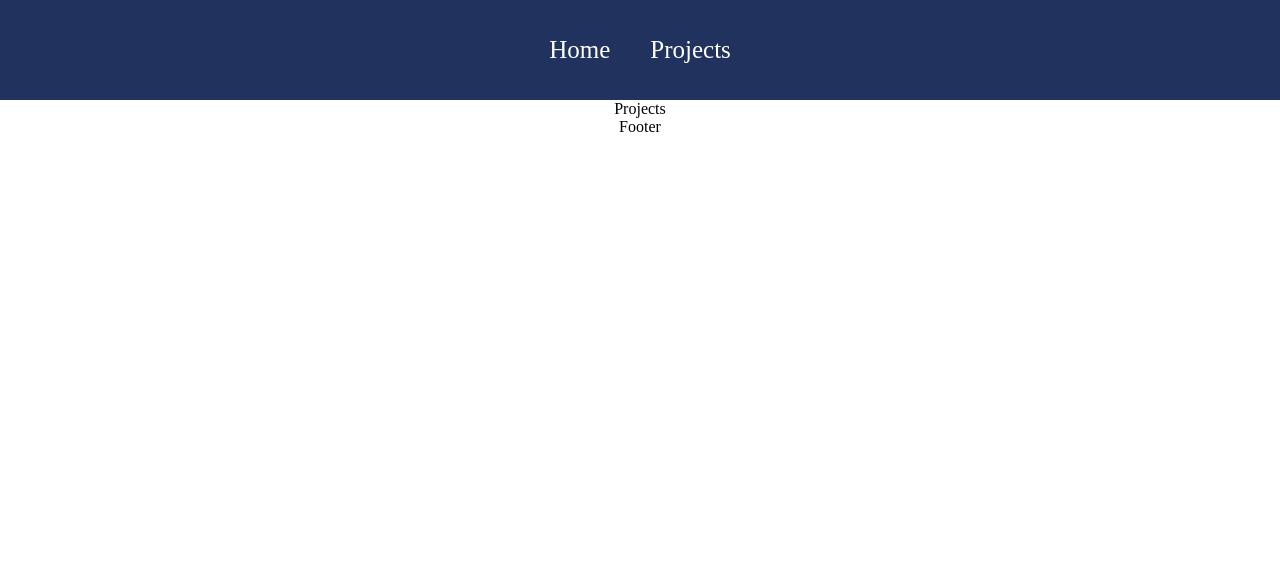
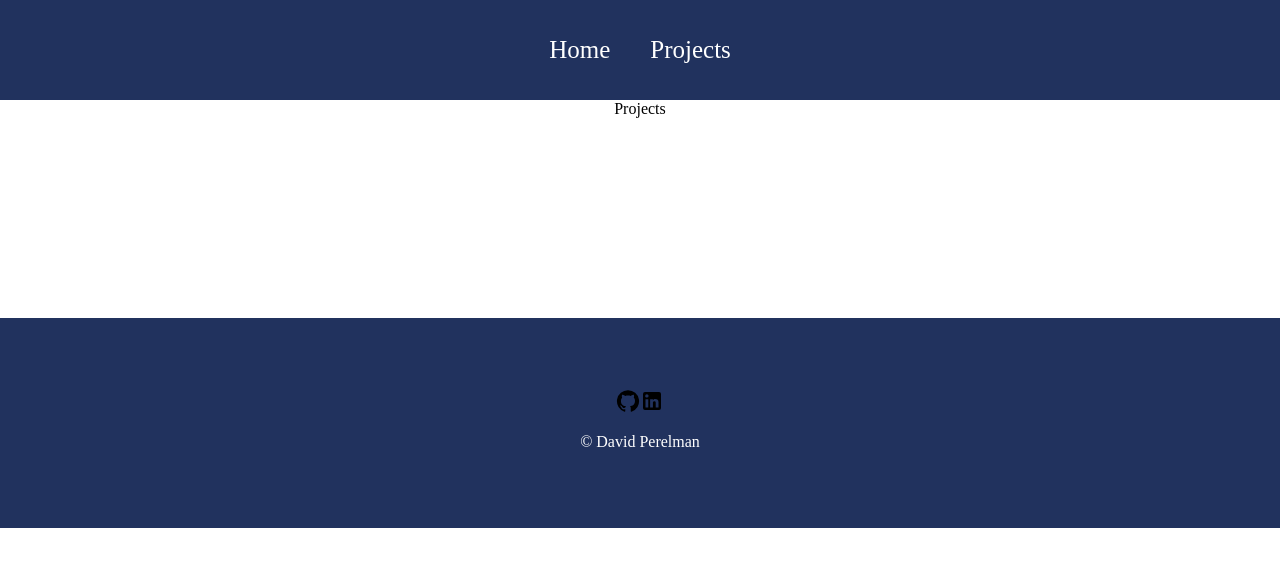
Before and after one commit to DavidPerelman/my-portfolio, a React (Create React App) app: page /projects in a window 1280 px wide. Shown: the top 566 px of the page. Built offline with nearby package versions, Linux system fonts and the light colour scheme.

Commit message:
setup Footer.css

```diff
--- a/src/components/Footer.js
+++ b/src/components/Footer.js
@@ -1,7 +1,23 @@
 import React from 'react';
+import {
+  Facebook,
+  GitHub,
+  Instagram,
+  LinkedIn,
+  Twitter,
+} from '@mui/icons-material';
+import '../styles/Footer.css';
 
 const Footer = () => {
-  return <div>Footer</div>;
+  return (
+    <div className='footer'>
+      <div>
+        <GitHub />
+        <LinkedIn />
+      </div>
+      <p>&copy; David Perelman</p>
+    </div>
+  );
 };
 
 export default Footer;
--- /dev/null
+++ b/src/styles/Footer.css
@@ -0,0 +1,28 @@
+.footer {
+  width: 100%;
+  height: 200px;
+  background: #21325e;
+  display: flex;
+  justify-content: center;
+  align-items: center;
+  flex-direction: column;
+  padding-top: 10px;
+  margin-top: 200px;
+}
+
+.socialMedia svg {
+  color: white;
+  margin: 20px;
+  font-size: 70px;
+  cursor: pointer;
+}
+
+.footer p {
+  color: white;
+}
+
+@media only screen and (max-width: 600px) {
+  .footer svg {
+    font-size: 50px;
+  }
+}
```
